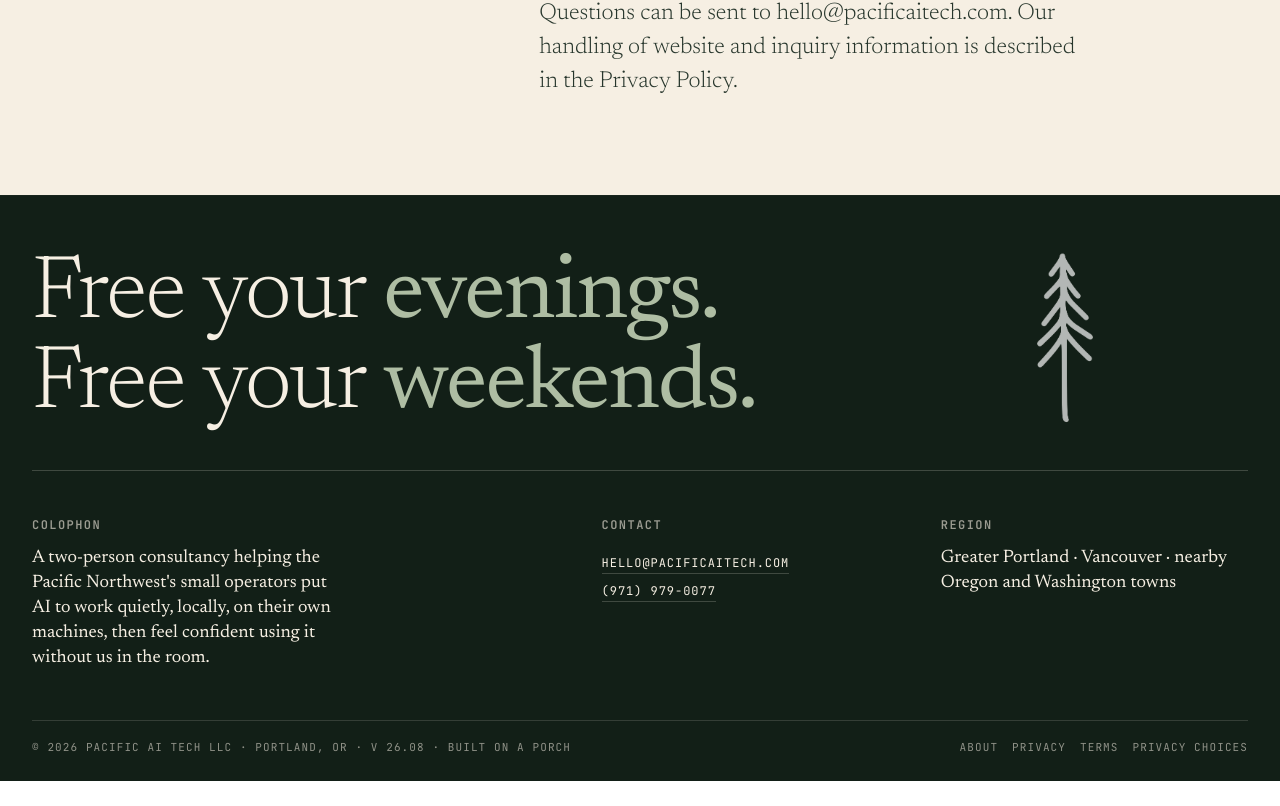
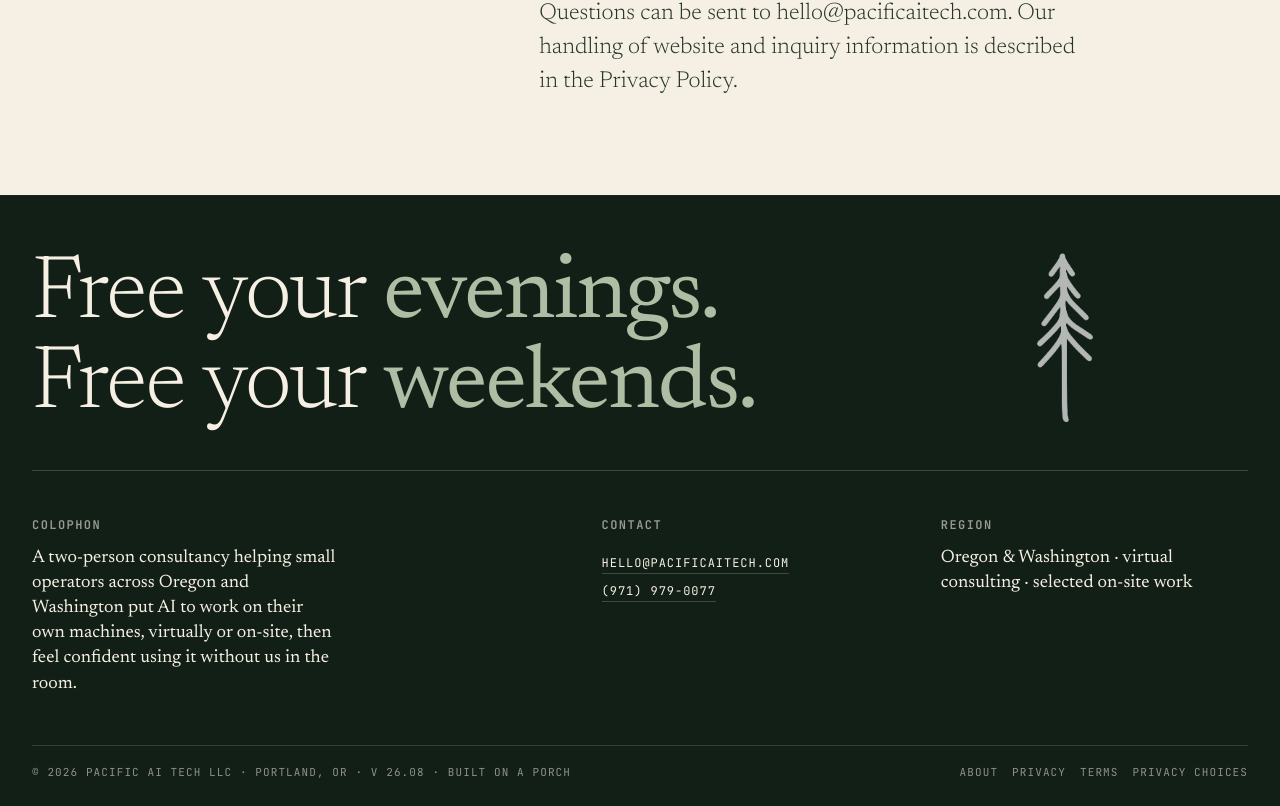
Before and after one commit to itsaark/pacific-ai-tech, a Next.js app: page /terms in a window 1280 px wide. Shown: the part 4599-5405 px from the top of the page. Before the commit the page ends 5380 px from the top, so only its background shows below. Built offline with nearby package versions, Linux system fonts and the light colour scheme; no server answers.

Commit message:
Expand virtual consulting service coverage

```diff
--- a/src/app/layout.tsx
+++ b/src/app/layout.tsx
@@ -19,7 +19,7 @@ const newsreader = Newsreader({
 
 const siteUrl = "https://www.pacificaitech.com";
 const siteDescription =
-  "AI consulting, solutions architecture, and AI agent deployment for small businesses across greater Portland, Vancouver, and the Pacific Northwest.";
+  "Practical AI consulting, workflow implementation, and AI agent deployment for small businesses across Oregon and Washington, available virtually or on-site.";
 
 export const metadata: Metadata = {
   metadataBase: new URL(siteUrl),
@@ -49,6 +49,8 @@ export const metadata: Metadata = {
     "Portland AI consultant",
     "Vancouver AI automation",
     "Pacific Northwest AI automation",
+    "virtual AI consulting",
+    "remote AI consultant Oregon Washington",
   ],
   authors: [{ name: "Pacific AI Tech", url: siteUrl }],
   creator: "Pacific AI Tech",
--- a/src/components/site-footer.tsx
+++ b/src/components/site-footer.tsx
@@ -32,9 +32,9 @@ export function SiteFooter() {
           <div className="pat-foot-note">
             <h2>Colophon</h2>
             <p>
-              A two-person consultancy helping the Pacific Northwest&apos;s
-              small operators put AI to work quietly, locally, on their own
-              machines, then feel confident using it without us in the room.
+              A two-person consultancy helping small operators across Oregon
+              and Washington put AI to work on their own machines, virtually
+              or on-site, then feel confident using it without us in the room.
             </p>
           </div>
           <div className="pat-foot-contact">
@@ -44,7 +44,7 @@ export function SiteFooter() {
           </div>
           <div className="pat-foot-region">
             <h2>Region</h2>
-            <p>Greater Portland · Vancouver · nearby Oregon and Washington towns</p>
+            <p>Oregon &amp; Washington · virtual consulting · selected on-site work</p>
           </div>
         </div>
         <div className="pat-foot-bottom">
--- a/src/lib/site.ts
+++ b/src/lib/site.ts
@@ -77,4 +77,4 @@ export const greaterPortlandSchemaAreas = [
 ];
 
 export const serviceDescription =
-  "Pacific AI Tech is an AI consulting practice for small businesses: solutions architecture, AI agent deployment on client-owned computers, and hands-on training across greater Portland and the Pacific Northwest. Every engagement is custom-scoped.";
+  "Pacific AI Tech provides practical AI consulting, workflow implementation, AI agent deployment, and hands-on training for small businesses across Oregon and Washington. Work is available virtually throughout the region and on-site in selected communities. Every engagement is custom-scoped.";
```
Also changed, not shown: public/llms-full.txt, public/llms.txt.
